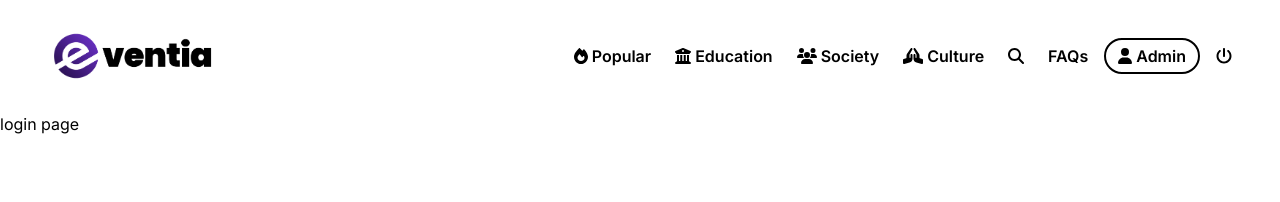
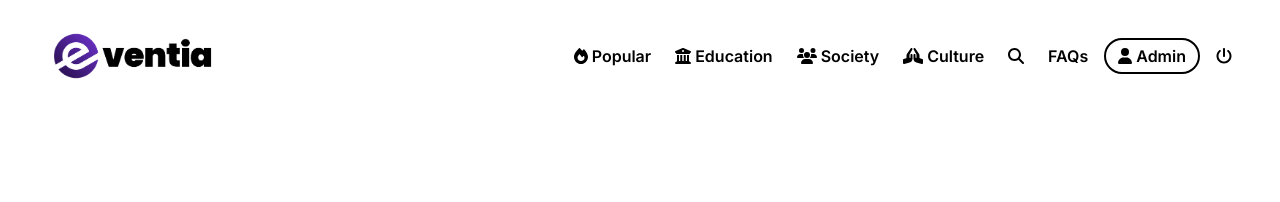
Before and after one commit to ajnanmvr/eventia, a Next.js app: page /login in a window 1280 px wide. Shown: the top 202 px of the page. Built offline with nearby package versions, Linux system fonts and the light colour scheme.

Commit message:
Add dependencies and update page and layout components

```diff
--- a/package.json
+++ b/package.json
@@ -9,8 +9,11 @@
     "lint": "next lint"
   },
   "dependencies": {
+    "@react-oauth/google": "^0.12.1",
     "framer-motion": "^10.16.14",
+    "jwt-decode": "^4.0.0",
     "next": "14.0.3",
+    "next-auth": "^4.24.5",
     "react": "^18",
     "react-dom": "^18"
   },
--- /dev/null
+++ b/src/Components/Login.tsx
@@ -0,0 +1,18 @@
+"use client";
+import { GoogleLogin } from "@react-oauth/google";
+import { jwtDecode } from "jwt-decode";
+
+export default function Login() {
+  return (
+    <div>
+      <GoogleLogin
+        onSuccess={(response: any) => {
+          console.log(jwtDecode(response.credential));
+        }}
+        onError={() => {
+          console.log("error");
+        }}
+      />
+    </div>
+  );
+}
--- /dev/null
+++ b/src/Components/OAuthProvider.tsx
@@ -0,0 +1,6 @@
+import { GoogleOAuthProvider } from "@react-oauth/google";
+import React from "react";
+
+export default function OAuthProvider({ children }: { children: React.ReactNode}) {
+    return <GoogleOAuthProvider clientId={process.env.GOOGLE_CLIENT_ID as string}  >{children as React.ReactNode}</GoogleOAuthProvider>
+}
--- a/src/app/layout.tsx
+++ b/src/app/layout.tsx
@@ -1,30 +1,32 @@
-import type { Metadata } from 'next'
-import { Inter } from 'next/font/google'
-import './globals.css'
-import Header from '@/Components/Header'
-import Footer from '@/Components/Footer'
+import type { Metadata } from "next";
+import { Inter } from "next/font/google";
+import "./globals.css";
+import Header from "@/Components/Header";
+import Footer from "@/Components/Footer";
+import { GoogleOAuthProvider } from "@react-oauth/google";
+import OAuthProvider from "@/Components/OAuthProvider";
 
-const inter = Inter({ subsets: ['latin'] })
+const inter = Inter({ subsets: ["latin"] });
 
 export const metadata: Metadata = {
-  title: 'Create Next App',
-  description: 'Generated by create next app',
-}
+  title: "Create Next App",
+  description: "Generated by create next app",
+};
 
 export default function RootLayout({
   children,
 }: {
-  children: React.ReactNode
+  children: React.ReactNode;
 }) {
   return (
     <html lang="en">
       <body className={inter.className}>
-        <Header/>
-        <div className="min-h-[85vh]">
-        {children}
-        </div>
-        <Footer/>
-        </body>
+        <OAuthProvider>
+          <Header />
+          <div className="min-h-[85vh]">{children}</div>
+          <Footer />
+        </OAuthProvider>
+      </body>
     </html>
-  )
+  );
 }
--- a/src/app/login/page.tsx
+++ b/src/app/login/page.tsx
@@ -1,7 +1,9 @@
-export default function page(){
-    return (
-        <div>
-            <h1>login page</h1>
-        </div>
-    )
+import Login from "@/Components/Login";
+
+export default function page() {
+  return (
+    <div>
+      <Login />
+    </div>
+  );
 }
```
Also changed, not shown: 2 other files (tests, documents, lock files or other folders).
